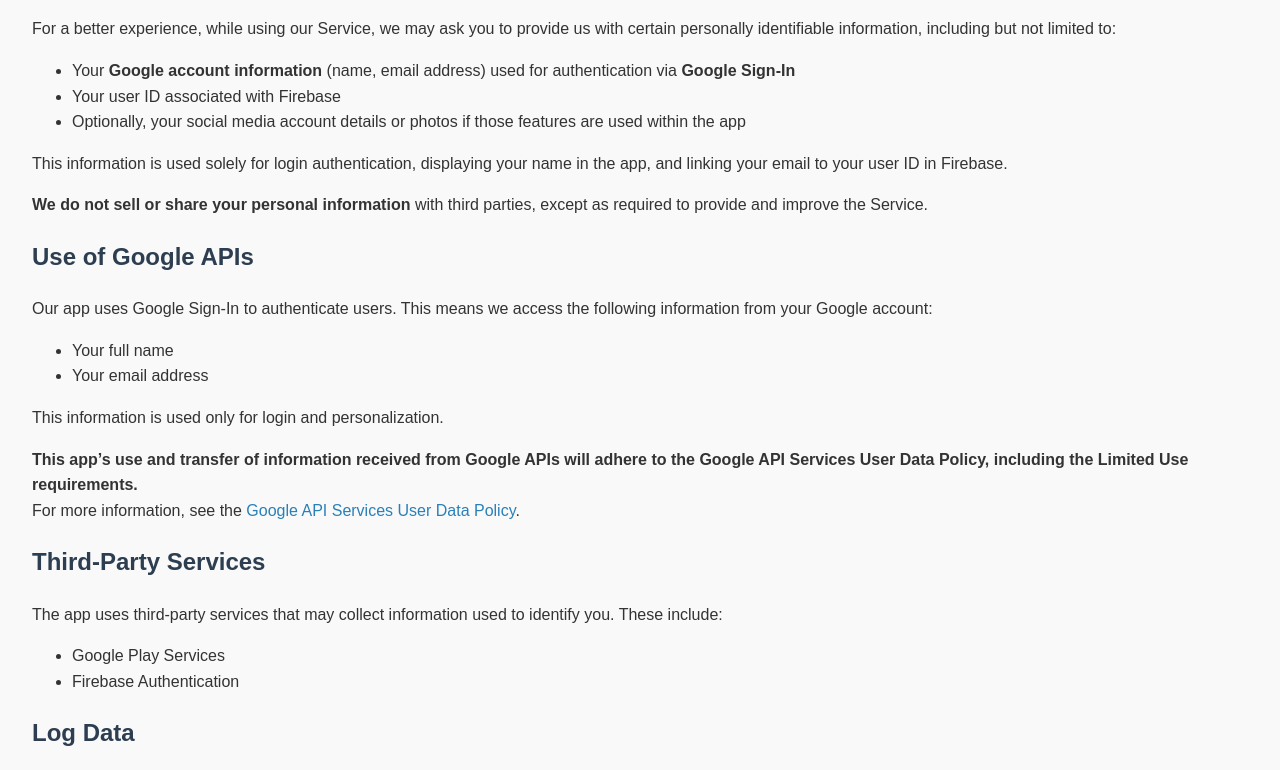
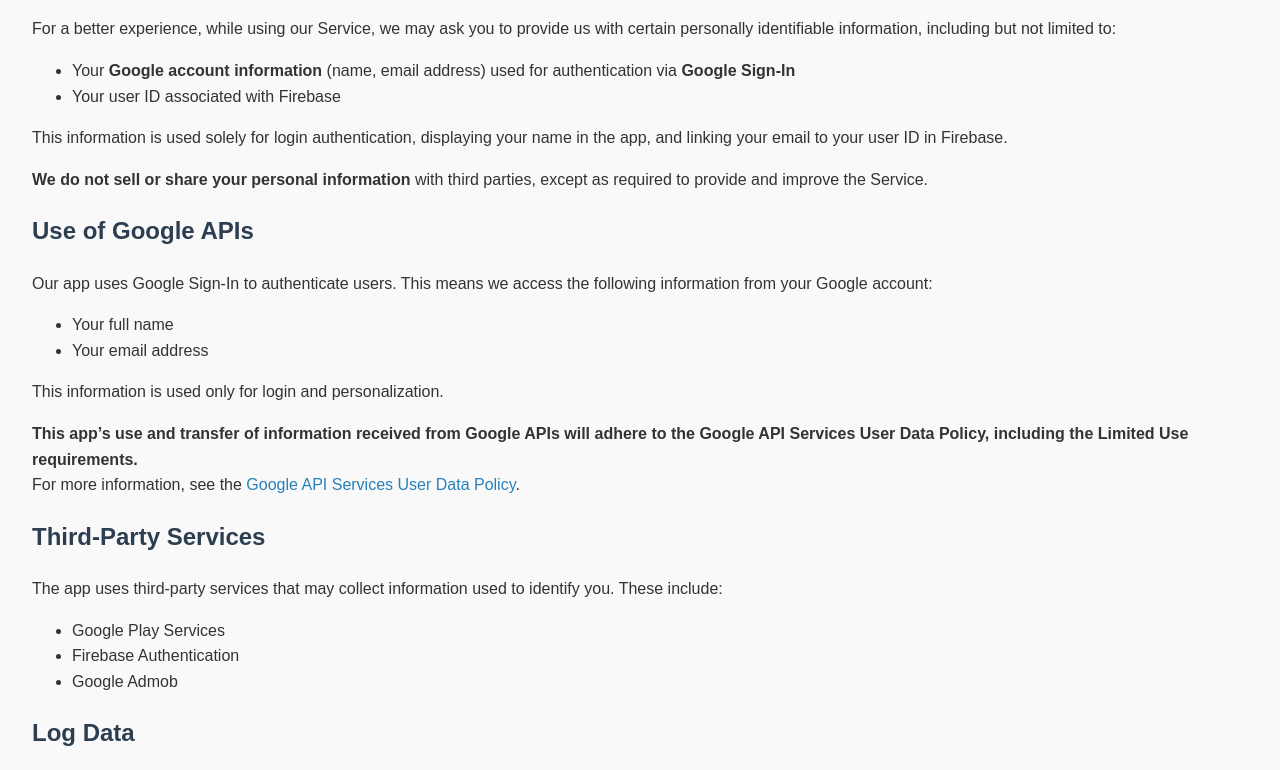
Before and after one commit to zperezedgar/zperezedgar.github.io, a plain HTML site: page privacy_policy.html in a window 1280 px wide. Shown: the part 415-1185 px from the top of the page. Drawn offline with Linux system fonts and the light colour scheme.

Commit message:
Update privacy_policy.html

```diff
--- a/privacy_policy.html
+++ b/privacy_policy.html
@@ -39,7 +39,6 @@
     <ul>
         <li>Your <strong>Google account information</strong> (name, email address) used for authentication via <strong>Google Sign-In</strong></li>
         <li>Your user ID associated with Firebase</li>
-        <li>Optionally, your social media account details or photos if those features are used within the app</li>
     </ul>
     <p>This information is used solely for login authentication, displaying your name in the app, and linking your email to your user ID in Firebase.</p>
 
@@ -61,6 +60,7 @@
     <ul>
         <li>Google Play Services</li>
         <li>Firebase Authentication</li>
+        <li>Google Admob</li>
     </ul>
 
     <h2>Log Data</h2>
@@ -93,7 +93,6 @@
     <a href="mailto:datascience.ml.services@gmail.com">datascience.ml.services@gmail.com</a></p>
 
     <hr>
-    <p>This privacy policy page was created at <a href="https://www.privacypolicytemplate.net" target="_blank" rel="noopener">privacypolicytemplate.net</a> and modified by Principia-Tech.</p>
 
 </body>
 </html>
```
